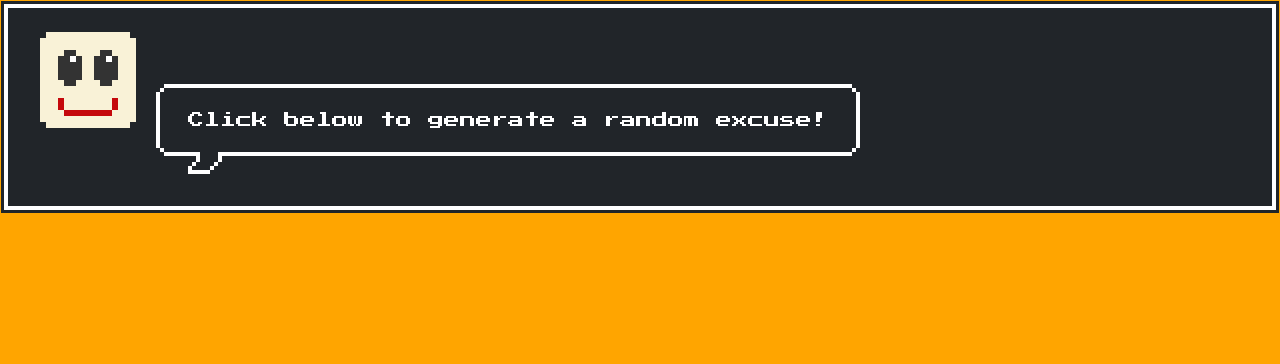
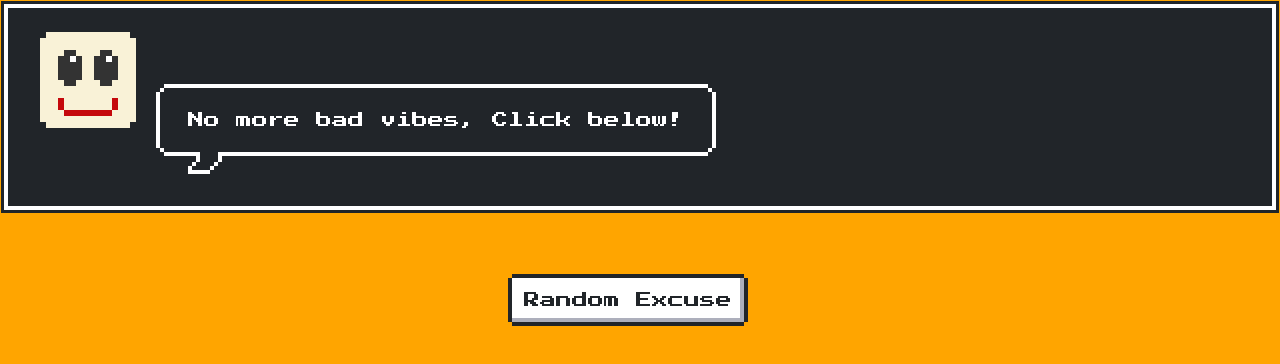
Before and after one commit to bhuma08/Lap1-Conclusion-Random, a plain HTML site: page index.html in a window 1280 px wide. Drawn offline with nearby package versions, Linux system fonts and the light colour scheme.

Commit message:
add random excuse button

```diff
--- a/index.html
+++ b/index.html
@@ -1,5 +1,6 @@
 <!DOCTYPE html>
 <html lang="en">
+
 <head>
     <meta charset="UTF-8">
     <meta name="viewport" content="width=device-width, initial-scale=1.0">
@@ -8,29 +9,24 @@
     <link rel="stylesheet" href="style.css">
     <title>Excuse</title>
 </head>
+
 <body>
 
     <section class="nes-container is-dark">
         <section class="message-list">
             <section class="message -left">
                 <i class="nes-bcrikko"></i>
-
                 <div class="nes-balloon from-left is-dark">
-                <p>Click below to generate a random excuse!</p>
+                    <p>No more bad vibes, Click below!</p>
                 </div>
             </section>
-
-            <!-- <section class="message -right">
-
-              <div id="right" class="nes-balloon from-right is-dark">
-                <p>No problem, just click on the button below!</p>
-              </div>
-              <i id="right1"class="nes-bcrikko"></i>
-            </section> -->
         </section>
     </section>
     </section>
 
-      </div>
+    <a class="nes-btn">Random Excuse</a>
+
+
 </body>
+
 </html>
--- a/style.css
+++ b/style.css
@@ -1,3 +1,7 @@
 body {
     background-color: orange;
 }
+.nes-btn {
+    margin-left: 40%;
+    margin-top: 5%;
+}
```
Lines whose indentation alone changed are shown as unchanged.
